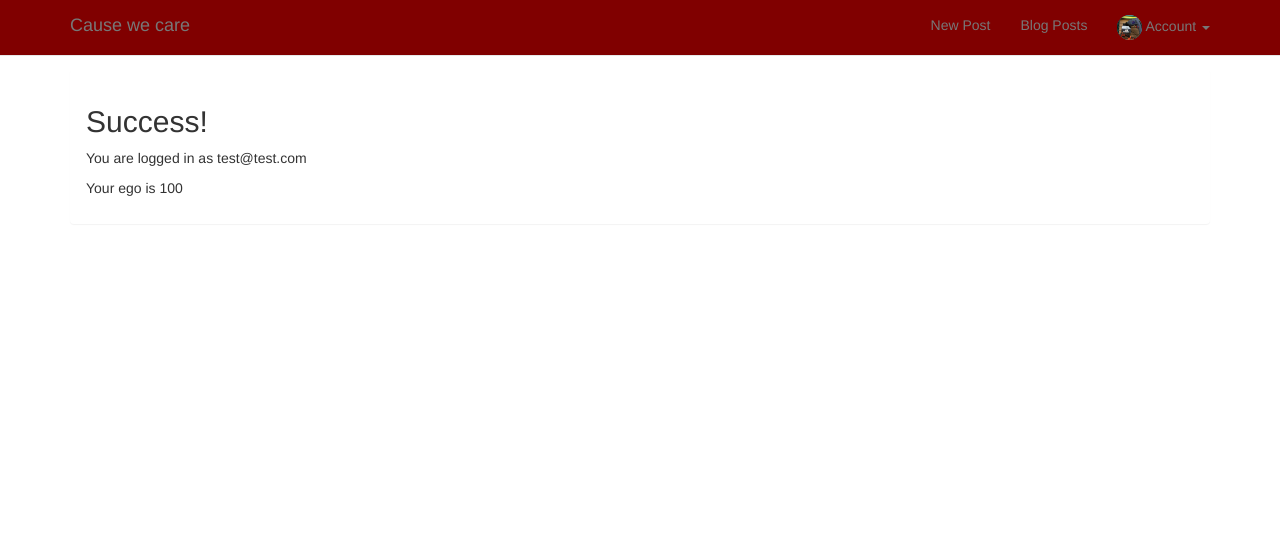
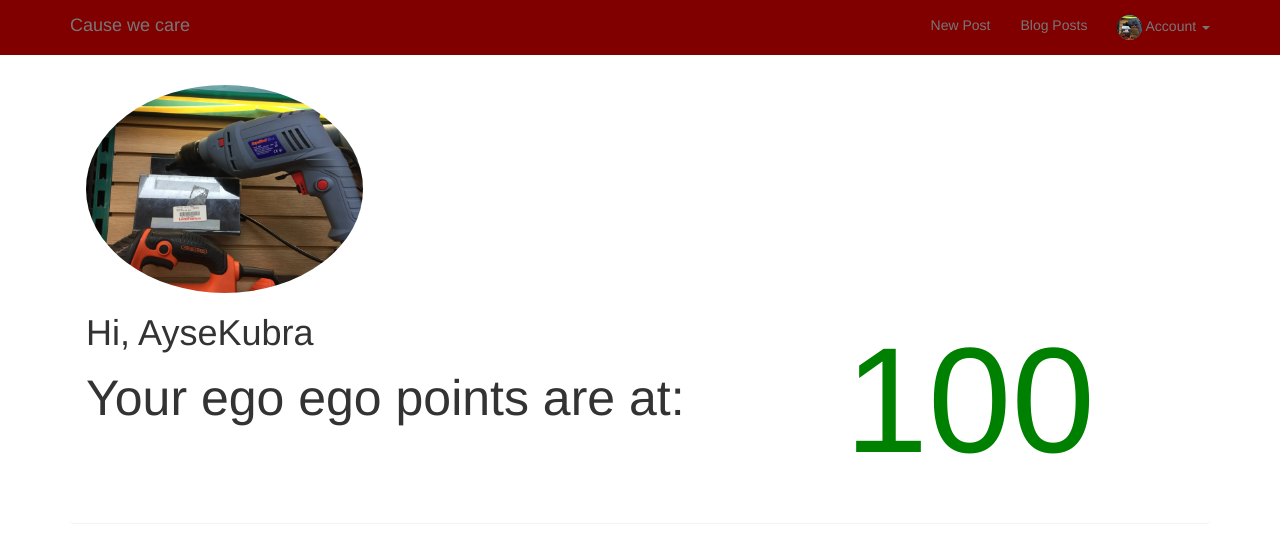
Before and after one commit to aysekubrakupeli/stream-3-end-project, a Django app: page /accounts/profile in a window 1280 px wide. Shown: the top 542 px of the page. Run offline with Django 3.2, Linux system fonts and the light colour scheme; a user stored in the database is signed in; data comes from the database, SQL or seed files in the repository; both versions use the stored data as it was after the commit; some libraries are stand-ins or nearby versions.

Commit message:
started working on user profile

```diff
--- a/accounts/templates/profile.html
+++ b/accounts/templates/profile.html
@@ -1,6 +1,24 @@
 {% extends "base.html" %}
 {% block content %}
-    <h2>Success!</h2>
-    <p>You are logged in as {{ user.email }} </p>
-    <p>Your ego is {{ user.profile.ego }} </p>
+
+    <div class="row">
+        <div class="col-xs-12">
+            {% if request.user.is_authenticated %}
+                <img src="{{ MEDIA_URL }}{{ request.user.profile.image }}"
+                    class="profile-image img-circle">
+            {% endif %}
+        </div>
+    </div>
+
+    <div class="row">
+        <div class="col-xs-8">
+            <h1>Hi, {{ user }}</h1>
+            <p class="profile-text">Your ego ego points are at:</p>
+        </div>
+        <div class="col-xs-4">
+            <div class="ego-points">
+                {{ user.profile.ego }}
+            </div>
+        </div>
+    </div>
 {% endblock %}
--- a/blog/models.py
+++ b/blog/models.py
@@ -17,6 +17,11 @@
     views = models.IntegerField(default=0)
     tag = models.CharField(max_length=30, blank=True, null=True)
     image = models.ImageField(upload_to="images", blank=True, null=True)
+    likes = models.PositiveIntegerField(default=0)
+
+    @property
+    def total_likes(self):
+        return self.likes.count()
 
     def publish(self):
         self.published_date = timezone.now()
--- a/blog/urls.py
+++ b/blog/urls.py
@@ -1,5 +1,5 @@
 from django.conf.urls import url
-from .views import blogposts, viewpost, newpost, editpost, addcomment
+from .views import blogposts, viewpost, newpost, editpost, addcomment, like_count_blog
 
 urlpatterns = [
     url(r'^posts$', blogposts, name="posts"),
@@ -7,4 +7,6 @@
     url(r'^posts/new/$', newpost, name="newpost"),
     url(r'^posts/(\d+)/edit/', editpost, name="editpost"),
     url(r'^posts/(\d+)/comments/add$', addcomment, name="addcomment"),
+    url(r'^posts/(?P<slug>[-_\w]*)/$', viewpost, name='post_detail'),
+    url(r'^posts/?post_id=(\d+)$', like_count_blog, name='like_count_blog'),
     ]
--- a/checkout/forms.py
+++ b/checkout/forms.py
@@ -16,4 +16,4 @@
 class OrderForm(forms.ModelForm):
     class Meta:
         model = Order
-        fields = ('full_name', 'country', 'town_or_city')
+        fields = ('full_name', 'town_or_city')
--- a/static/css/style.css
+++ b/static/css/style.css
@@ -6,4 +6,79 @@
 .navbar {
     background-image: none;
     background-color: maroon;
+    border-color: black;
+    border-bottom: none;
 }
+
+.donation-amount {
+    width: 50px;
+    height: 38px;
+}
+
+.navbar-default .navbar-nav>.open>a, .navbar-default .navbar-nav>.open>a:hover, .navbar-default .navbar-nav>.open>a:focus {
+    background-color: #09630c;
+}
+
+.nav .open>a, .nav .open>a:hover, .nav .open>a:focus {
+    background-color: #09630c;
+    border-color: #09630c;
+}
+
+.like_count_blog {
+    float: right;
+    margin-left: 5px;
+}
+
+.post-likes {
+    height: 35px;
+}
+
+
+.ego-points {
+    font-size: 150px;
+   /* Chrome, Safari, Opera */
+  -webkit-animation: rainbow 1s infinite;
+
+  /* Internet Explorer */
+  -ms-animation: rainbow 1s infinite;
+
+  /* Standar Syntax */
+  animation: rainbow 1s infinite;
+}
+
+/* Chrome, Safari, Opera */
+@-webkit-keyframes rainbow{
+	20%{color: red;}
+	40%{color: yellow;}
+	60%{color: green;}
+	80%{color: blue;}
+	100%{color: orange;}
+}
+/* Internet Explorer */
+@-ms-keyframes rainbow{
+	20%{color: red;}
+	40%{color: yellow;}
+	60%{color: green;}
+	80%{color: blue;}
+	100%{color: orange;}
+}
+
+/* Standar Syntax */
+@keyframes rainbow{
+	20%{color: red;}
+	40%{color: yellow;}
+	60%{color: green;}
+	80%{color: blue;}
+	100%{color: orange;}
+}
+
+
+.profile-text {
+    font-size: 50px;
+}
+
+.profile-image {
+    width: 25%;
+    height: 50%;
+    text-align: center;
+}
--- /dev/null
+++ b/static/js/javaScript.js
@@ -0,0 +1,11 @@
+$(document).ready(function() {
+    $('.post-likes').click(function() {
+        var id;
+        id = $(this).attr('data-post-id');
+        $.get('/blog/posts', {
+            post_id: id
+        }, function(data) {
+            $('.like_count_blog').html(data);
+        });
+    });
+});
--- a/templates/base.html
+++ b/templates/base.html
@@ -5,9 +5,12 @@
     <title>Carebook</title>
     <link rel="shortcut icon" type="image/x-icon" href="../media/images/C.png">
     <link rel="stylesheet" href="https://cdnjs.cloudflare.com/ajax/libs/bootswatch/3.3.6/cerulean/bootstrap.min.css">
-    <link rel="stylesheet" href="../static/css/style.css" type="text/css" />
+    <link rel="stylesheet" href="{% static 'css/style.css' %}" type="text/css" />
+    <link rel="stylesheet" href="https://cdnjs.cloudflare.com/ajax/libs/font-awesome/4.7.0/css/font-awesome.min.css">
     <script src="https://cdnjs.cloudflare.com/ajax/libs/jquery/3.0.0-alpha1/jquery.min.js"></script>
     <script src="https://cdnjs.cloudflare.com/ajax/libs/twitter-bootstrap/4.0.0-alpha/js/bootstrap.min.js"></script>
+    <script type="text/javascript" src="{% static 'js/javaScript.js' %}"></script>
+
     {% block head_js %}
     {% endblock head_js %}
 </head>
```
Also changed, not shown: blog/templates/viewpost.html (+13 -2 lines), blog/views.py (+27 -4 lines), checkout/templates/checkout.html (+6 -5 lines), blog/migrations/0006_post_likes.py (added), db.sqlite3.
